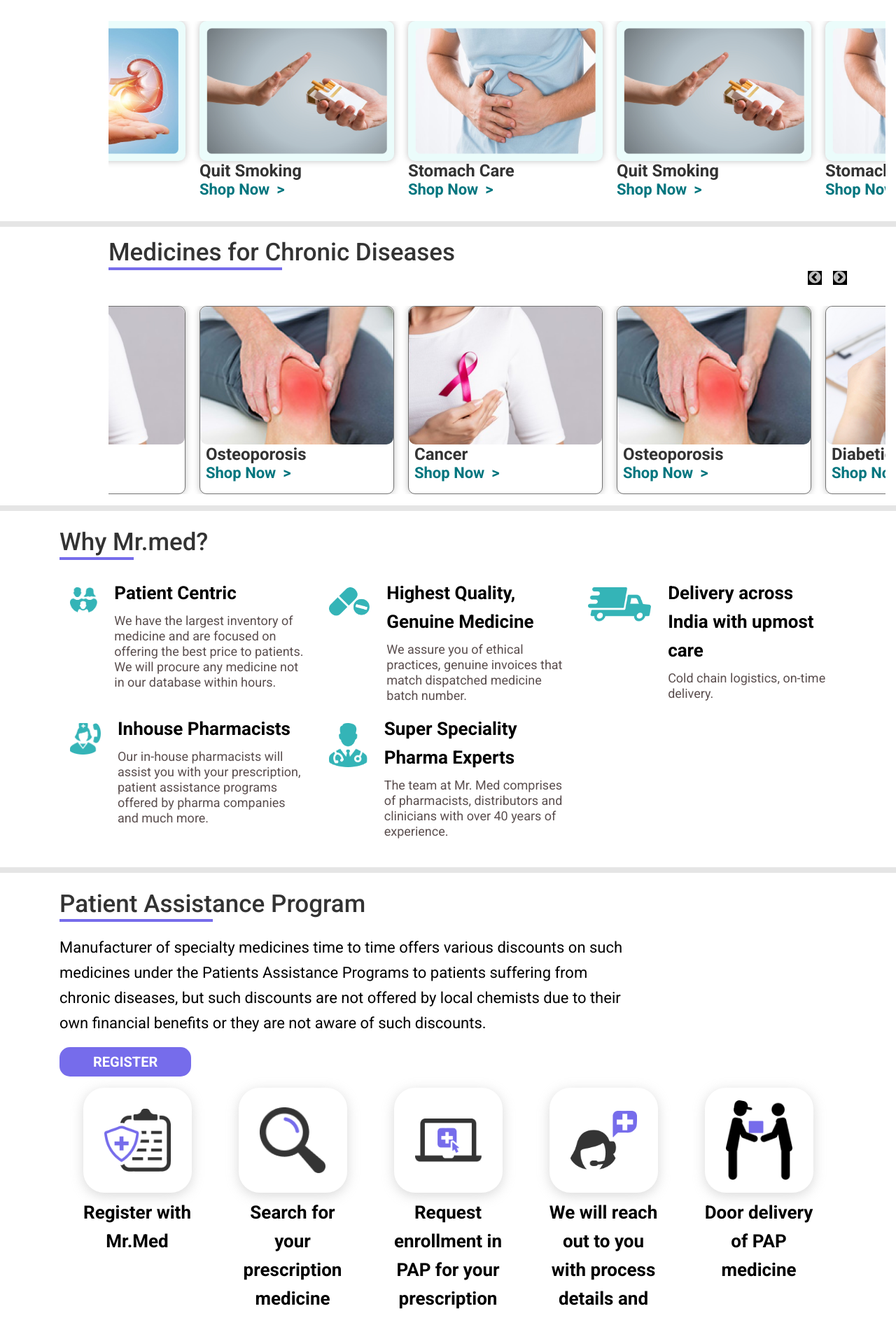
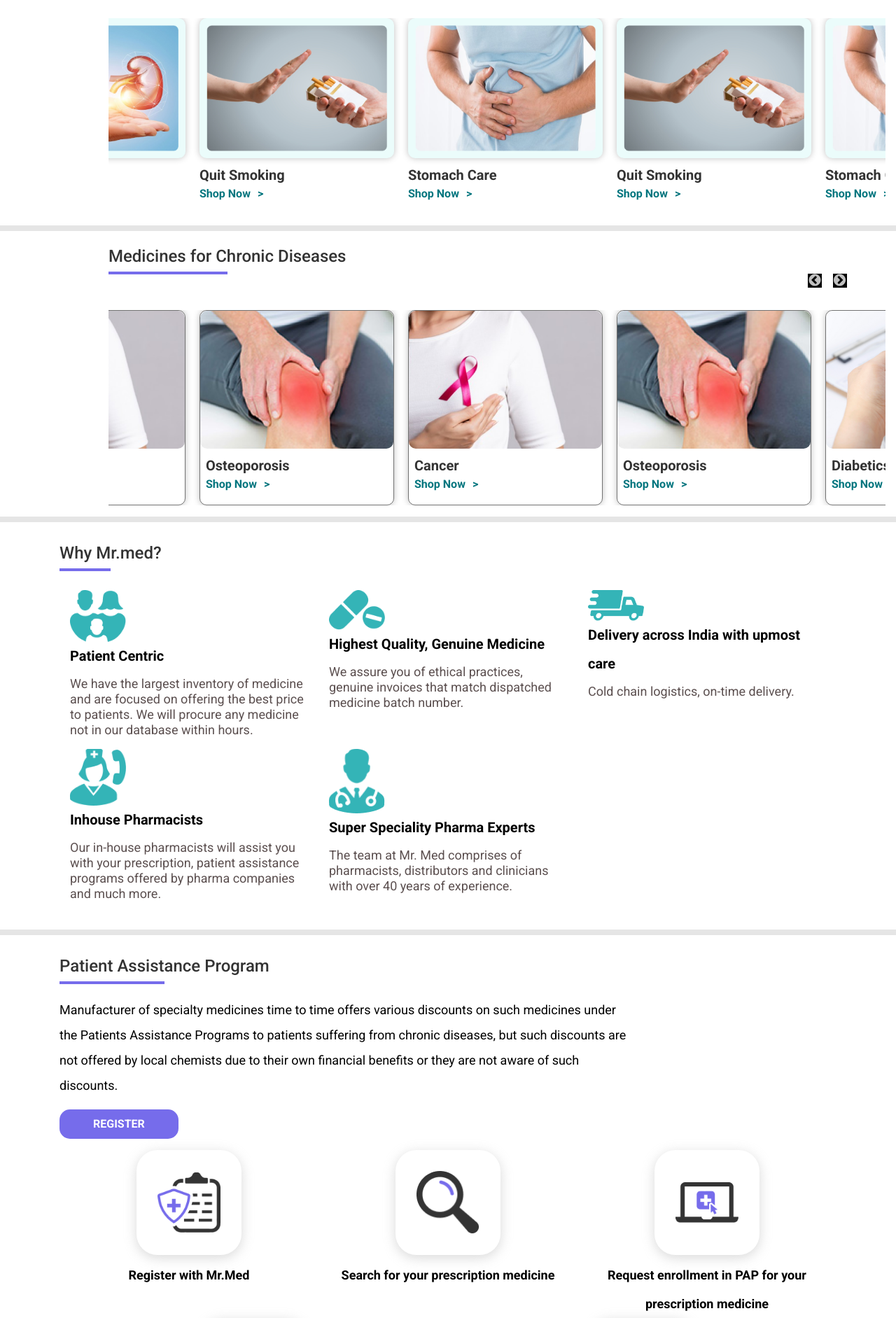
Before and after one commit to PeerSyedHussain/Mr.Med, a React (Create React App) app: page / in a window 1280 px wide. Shown: the part 898-2781 px from the top of the page at 70% size. Built offline with nearby package versions, Linux system fonts and the light colour scheme.

Commit message:
responsive issue wip

```diff
--- a/src/assets/scss/components/_common.scss
+++ b/src/assets/scss/components/_common.scss
@@ -107,7 +107,7 @@ body{
         display: flex ;
         justify-content: space-evenly;
         align-items: center;
-        @media(max-width: 575px){
+        @media(max-width: 768px){
             display: unset;
         }
     }
@@ -144,7 +144,7 @@ body{
                 font-size: 16px;
             }
         }
-        @media(max-width: 575px){
+        @media(max-width: 768px){
             padding : 10px 0px 10px 0px;
         }
     }
--- a/src/assets/scss/components/_homepage.scss
+++ b/src/assets/scss/components/_homepage.scss
@@ -13,6 +13,9 @@
                 text-transform: capitalize;
                 font-style: normal;
                 font-weight: 700;
+                @media(min-width: 360px){
+                    margin-bottom: 0px;
+                }
             }
             .see-more{
                 color : $text-grey;
@@ -46,7 +49,7 @@
             cursor: pointer;
         }
         &.for-mobile-dev{
-            @media(max-width:575px){
+            @media(max-width:1400px){
                 margin : 14px 0px;
             }
         }
@@ -64,7 +67,7 @@
         .usagability-pic{
             z-index: 1;
         }
-        @media(max-width: 575px){
+        @media(max-width: 768px){
             margin : 10px 0px;
         }
     }
@@ -84,7 +87,7 @@
         -o-border-radius: 0px 0px 10px 10px;
     }
     .for-mobile-dev{
-        @media(max-width : 575px){
+        @media(max-width : 768px){
             justify-content: center;
         }
     }
@@ -107,7 +110,7 @@
             right: 0;
             width: 50%;
         }
-        @media(max-width:575px){
+        @media(max-width:1400px){
             font-size: 24px;
         }
     }
@@ -125,7 +128,7 @@
             }
         }
         .for-mobile-dev{
-            @media(max-width: 575px){
+            @media(max-width: 1400px){
                 margin : 10px 0px;
             }
         }
@@ -135,7 +138,7 @@
             line-height: 28px;
             text-transform: capitalize;
             color: $text-grey;
-            @media(max-width:575px){
+            @media(max-width:1400px){
                 font-size: 20px;
             }
         }
@@ -149,7 +152,7 @@
                 content : '\003E';
                 margin-left: 10px;
             }
-            @media(max-width: 575px){
+            @media(max-width: 1400px){
                 font-size: 16px;
             }
         }
@@ -161,7 +164,7 @@
             }
             &.slick-next{
                 right: 5%;
-                @media(max-width:575px){
+                @media(max-width:768px){
                     right : 15%;
                 }
             }
@@ -199,6 +202,9 @@
             font-weight: bold;
             font-size: 26px;
             color: $black;
+            @media(max-width:1400px){
+                font-size: 20px;
+            }
         }
         .reasonable{
             font-style: normal;
@@ -206,6 +212,15 @@
             font-size: 18px;
             line-height: 22px;
             color: #5B4F4F;
+        }
+        @media(max-width:1400px){
+            display: unset;
+            .reason-pic{
+                width :80px;
+            }
+            .for-mobile-dev{
+                margin-left: unset !important;
+            }
         }
     }
 }
@@ -215,7 +230,7 @@
         font-size: 22px;
         line-height:36px;
         color: $black;
-        @media(max-width: 575px){
+        @media(max-width: 1400px){
             font-size: 18px;
         }
     }
@@ -238,7 +253,7 @@
         &:focus{
             box-shadow: none !important;
         }
-        @media(max-width: 575px){
+        @media(max-width: 1400px){
             font-size: 16px;
         }
     }
@@ -256,7 +271,7 @@
         -ms-border-radius: 30px;
         -o-border-radius: 30px;
         height:150px;
-        @media(max-width:575px){
+        @media(max-width:1400px){
             width : 150px;
             margin : auto;
         }
@@ -266,7 +281,7 @@
         font-size: 26px;
         line-height: 41px;
         color: $black;
-        @media(max-width:575px){
+        @media(max-width:1400px){
             font-size: 18px;
         }
     }
@@ -314,7 +329,7 @@
         font-size: 22px;
         line-height: 36px;
         color: #151414;
-        @media(max-width: 575px){
+        @media(max-width: 1400px){
             font-size: 18px;
         }
     }
@@ -333,7 +348,7 @@
             display: flex;
             justify-content: center;
             align-items: center;
-            @media(max-width: 575px){
+            @media(max-width: 1400px){
                 width : 150px;
                 height : 150px;
             }
@@ -383,7 +398,7 @@
                     position: absolute;
                     left:-20px;
                     top:-15px;
-                    @media(max-width: 575px){
+                    @media(max-width: 1400px){
                         left: -5px;
                         top : -15px;
                     }
@@ -395,7 +410,7 @@
                 line-height: 34px;
                 text-transform: capitalize;
                 color: #424242;
-                @media(max-width:575px){
+                @media(max-width:1400px){
                     font-size: 18px;
                 }
             }
@@ -412,11 +427,11 @@
                 line-height: 34px;
                 text-transform: uppercase;
                 color: #646464;
-                @media(max-width:575px){
+                @media(max-width:1400px){
                     font-size: 16px;
                 }
             }
-            @media(max-width:575px){
+            @media(max-width:1400px){
                 margin :20px 8px;
             }
         }
@@ -456,7 +471,7 @@
                 font-size: 24px;
                 line-height: 32px;
                 text-transform: capitalize;
-                @media(max-width:575px){
+                @media(max-width:1400px){
                     font-size: 18px;
                 }
             }
@@ -468,7 +483,7 @@
                 font-size: 25px;
                 line-height: 34px;
                 color: #646464;
-                @media(max-width:575px){
+                @media(max-width:1400px){
                     font-size: 16px;
                 }
             }
--- a/src/component/homepagelayouts/AssistanceProgram.js
+++ b/src/component/homepagelayouts/AssistanceProgram.js
@@ -34,7 +34,7 @@ function AssistanceProgram() {
                     </div>
 
                     <div className='row justify-content-around mt-3'>
-                        <div className='col-md-2'>
+                        <div className='col-md-4'>
                             <div className='assistance-box'>
                                 <img
                                     src={ Register }
@@ -46,7 +46,7 @@ function AssistanceProgram() {
                                 Register with Mr.Med
                             </p>
                         </div>
-                        <div className='col-md-2'>
+                        <div className='col-md-4'>
                             <div className='assistance-box'>
                                 <img
                                     src={ Search }
@@ -58,7 +58,7 @@ function AssistanceProgram() {
                                 Search for your prescription medicine
                             </p>
                         </div>
-                        <div className='col-md-2'>
+                        <div className='col-md-4'>
                             <div className='assistance-box'>
                                 <img
                                     src={ Request }
@@ -70,7 +70,7 @@ function AssistanceProgram() {
                                 Request enrollment in PAP for your prescription medicine
                             </p>
                         </div>
-                        <div className='col-md-2'>
+                        <div className='col-md-4'>
                             <div className='assistance-box'>
                                 <img
                                     src={ Contact }
@@ -82,7 +82,7 @@ function AssistanceProgram() {
                                 We will reach out to you with process details and documentation required for PAP registration
                             </p>
                         </div>
-                        <div className='col-md-2'>
+                        <div className='col-md-4'>
                             <div className='assistance-box'>
                                 <img
                                     src={ Delivery }
--- a/src/component/homepagelayouts/HealthConcernShop.js
+++ b/src/component/homepagelayouts/HealthConcernShop.js
@@ -98,14 +98,14 @@ class HealthConcernShop extends Component {
                                             alt="slider"
                                         />
                                     </div>
-                                     <di className='for-mobile-dev'v>
+                                    <div className='for-mobile-dev'>
                                         <p className='affected-area mb-0'>
                                             Quit Smoking
                                         </p>
                                         <p className='shop-link'>
                                             Shop now
                                         </p>
-                                    </di>
+                                    </div>
                                 </div>
                                 <div>
                                     <div className='healthy-pics'>
@@ -116,14 +116,14 @@ class HealthConcernShop extends Component {
                                         />
                                     </div>
 
-                                     <di className='for-mobile-dev'v>
+                                    <div className='for-mobile-dev'>
                                         <p className='affected-area mb-0'>
                                             Stomach Care
                                         </p>
                                         <p className='shop-link'>
                                             Shop now
                                         </p>
-                                    </di>
+                                    </div>
                                 </div>
                                 <div>
                                     <div className='healthy-pics'>
@@ -134,14 +134,14 @@ class HealthConcernShop extends Component {
                                         />
                                     </div>
 
-                                     <di className='for-mobile-dev'v>
+                                     <div className='for-mobile-dev'>
                                         <p className='affected-area mb-0'>
                                             Quit Smoking
                                         </p>
                                         <p className='shop-link'>
                                             Shop now
                                         </p>
-                                    </di>
+                                    </div>
                                 </div>
                                 <div>
                                     <div className='healthy-pics'>
@@ -152,14 +152,14 @@ class HealthConcernShop extends Component {
                                         />
                                     </div>
 
-                                     <di className='for-mobile-dev'v>
+                                     <div className='for-mobile-dev'>
                                         <p className='affected-area mb-0'>
                                             Stomach Care
                                         </p>
                                         <p className='shop-link'>
                                             Shop now
                                         </p>
-                                    </di>
+                                    </div>
                                 </div>
                             </Slider>
                         </div>
--- a/src/component/homepagelayouts/OrderingSection.js
+++ b/src/component/homepagelayouts/OrderingSection.js
@@ -26,10 +26,17 @@ class OrderingSection extends Component {
                   }
                 },
                 {
+                    breakpoint: 768,
+                    settings: {
+                      slidesToShow: 1,
+                      slidesToScroll:1,
+                    }
+                },
+                {
                   breakpoint: 600,
                   settings: {
-                    slidesToShow: 2,
-                    slidesToScroll: 2,
+                    slidesToShow: 1,
+                    slidesToScroll: 1,
                   }
                 },
                 {
--- a/src/component/homepagelayouts/WhySection.js
+++ b/src/component/homepagelayouts/WhySection.js
@@ -27,7 +27,7 @@ function WhySection() {
                                         alt="Centric"
                                     />
                                 </div>
-                                <div className='ml-4'>
+                                <div className='ml-4 for-mobile-dev'>
                                     <h6 className='heading'>Patient Centric</h6>
 
                                     <p className='reasonable'>We have the largest inventory of medicine and are focused on offering the best price to patients.
@@ -44,7 +44,7 @@ function WhySection() {
                                         alt="Centric"
                                     />
                                 </div>
-                                <div className='ml-4'>
+                                <div className='ml-4 for-mobile-dev'>
                                     <h6 className='heading'>Highest Quality, Genuine Medicine</h6>
 
                                     <p className='reasonable'>We assure you of ethical practices, genuine invoices that match dispatched medicine batch number.</p>
@@ -60,7 +60,7 @@ function WhySection() {
                                         alt="Centric"
                                     />
                                 </div>
-                                <div className='ml-4'>
+                                <div className='ml-4 for-mobile-dev'>
                                     <h6 className='heading'>Delivery across India with upmost care</h6>
 
                                     <p className='reasonable'>Cold chain logistics, on-time delivery.</p>
@@ -76,7 +76,7 @@ function WhySection() {
                                         alt="Centric"
                                     />
                                 </div>
-                                <div className='ml-4'>
+                                <div className='ml-4 for-mobile-dev'>
                                     <h6 className='heading'>Inhouse Pharmacists</h6>
 
                                     <p className='reasonable'>Our in-house pharmacists will assist you with your prescription, patient assistance programs offered by pharma companies and much more.</p>
@@ -92,7 +92,7 @@ function WhySection() {
                                         alt="Centric"
                                     />
                                 </div>
-                                <div className='ml-4'>
+                                <div className='ml-4 for-mobile-dev'>
                                     <h6 className='heading'>Super Speciality Pharma Experts </h6>
 
                                     <p className='reasonable'>The team at Mr. Med comprises of pharmacists, distributors and clinicians with over 40 years of experience.</p>
```
Also changed, not shown: src/assets/css/app.css, 1 other file (tests, documents, lock files or other folders).
